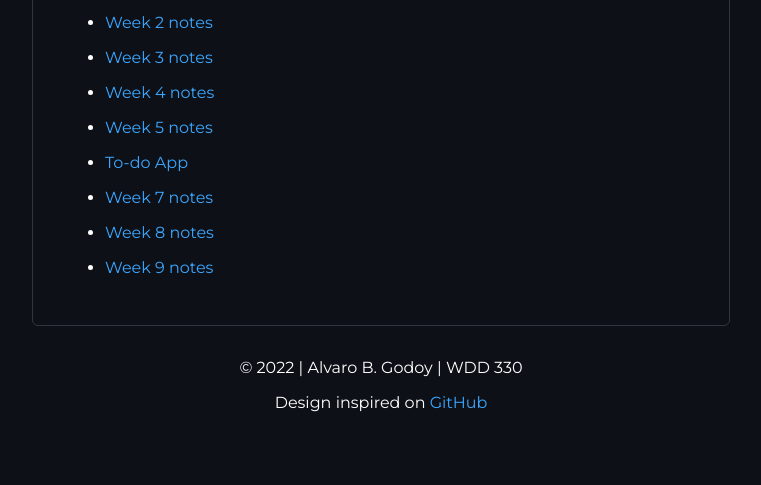
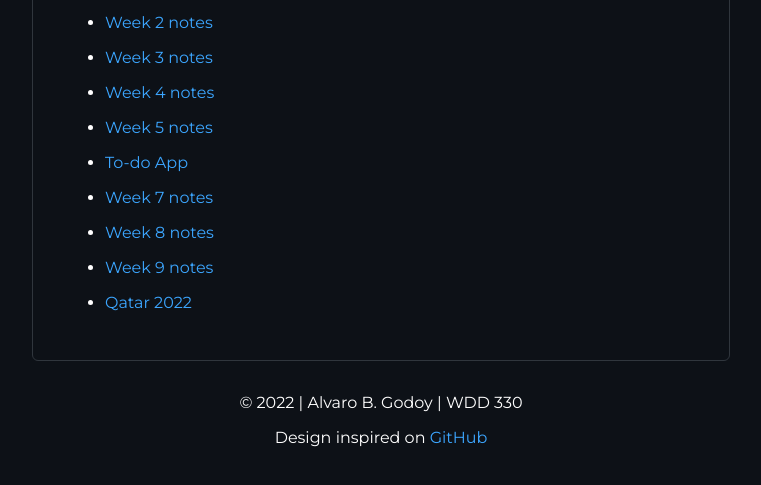
Before and after one commit to alvarobgodoy/wdd330, a plain HTML site: page index.html in a window 1280 px wide. Shown: the part 189-674 px from the top of the page, without its empty margins (259-1020 px from the left). Drawn offline with Linux system fonts and the light colour scheme.

Commit message:
add: block 2 app.

```diff
--- a/js/main.js
+++ b/js/main.js
@@ -34,6 +34,10 @@ const links = [
     {
         label: "Week 9 notes",
         url: "week9/"
+    },
+    {
+        label: "Qatar 2022",
+        url: "qatar2022/"
     }
 ]
 
```
Also changed, not shown: week9/index.html (+1 -1 lines).
